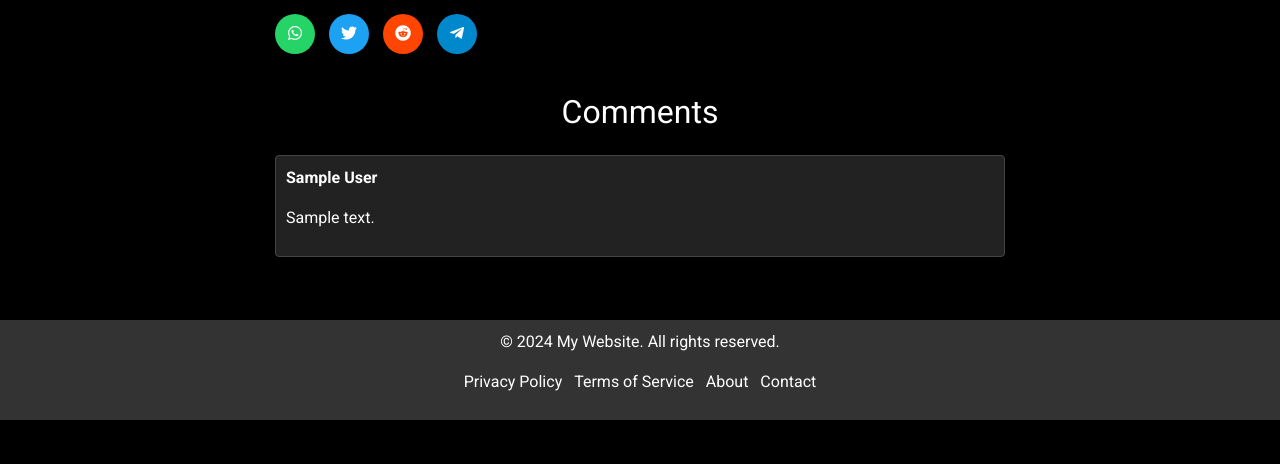
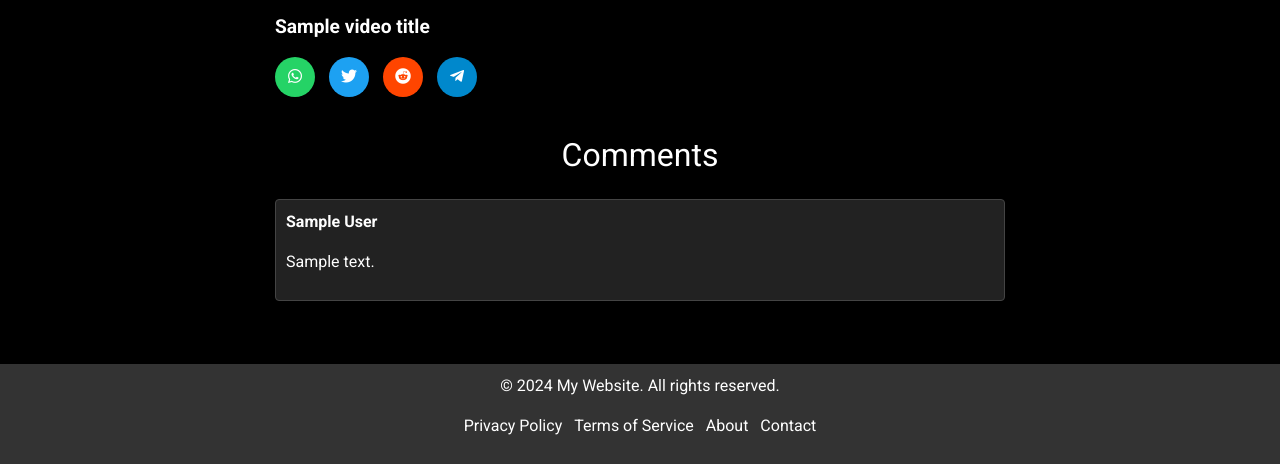
Before and after one commit to meganlabs/Youtube-Auto-Embed-Web-App, a Flask app: template templates/video.html in a window 1280 px wide. Shown: the part 589-1053 px from the top of the page. Before the commit the page ends 1009 px from the top, so only its background shows below. Run offline with Flask 3, Linux system fonts and the light colour scheme; the template is opened without the code that fills it: most values are stand-ins (such as "Sample title", 1, 10 or a date in 2020); some libraries are stand-ins or nearby versions.

Commit message:
print video title
now printing video title just below the video embed

```diff
--- a/app.py
+++ b/app.py
@@ -6,6 +6,21 @@ from flask import Flask, render_template
 YOUTUBE_API_KEY = 'AIzaSyCYPFUUZr3o_nID_YkCsxCroxySmFup6vk'
 
 app = Flask(__name__)
+
+def get_youtube_video_info(video_id):
+    youtube = build('youtube', 'v3', developerKey=YOUTUBE_API_KEY)
+    request = youtube.videos().list(
+        part='snippet',
+        id=video_id
+    )
+    response = request.execute()
+    if 'items' in response and len(response['items']) > 0:
+        video = response['items'][0]
+        return {
+            'title': video['snippet']['title'],
+            'description': video['snippet']['description']
+        }
+    return None
 
 def get_youtube_comments(video_id, max_results=15):
     youtube = build('youtube', 'v3', developerKey=YOUTUBE_API_KEY)
@@ -28,8 +43,9 @@ def get_youtube_comments(video_id, max_results=15):
 
 @app.route('/yt-embed/<video_id>')
 def yt_embed(video_id):
+    video_info = get_youtube_video_info(video_id)
     comments = get_youtube_comments(video_id, max_results=15)
-    return render_template('video.html', video_id=video_id, comments=comments)
+    return render_template('video.html', video_id=video_id, video_title=video_info['title'], comments=comments)
 
 if __name__ == '__main__':
     app.run(debug=True)
--- a/templates/video.html
+++ b/templates/video.html
@@ -39,6 +39,12 @@
       }
       .embed-responsive-item {
         border-radius: 15px;
+      }
+      .video-title {
+        margin-top: 15px;
+        font-size: 1.2rem;
+        font-weight: bold;
+        text-align: left;
       }
       .social-buttons {
         margin: 15px 0;
@@ -102,6 +108,7 @@
           <div class="embed-responsive embed-responsive-16by9">
             <iframe class="embed-responsive-item" src="https://www.youtube.com/embed/{{ video_id }}" allowfullscreen></iframe>
           </div>
+          <div class="video-title">{{ video_title }}</div>
           <div class="social-buttons mt-3">
             <a href="https://api.whatsapp.com/send?text=https://www.youtube.com/watch?v={{ video_id }}" target="_blank" class="social-whatsapp"><i class="fab fa-whatsapp"></i></a>
             <a href="https://twitter.com/intent/tweet?url=https://www.youtube.com/watch?v={{ video_id }}" target="_blank" class="social-twitter"><i class="fab fa-twitter"></i></a>
```
